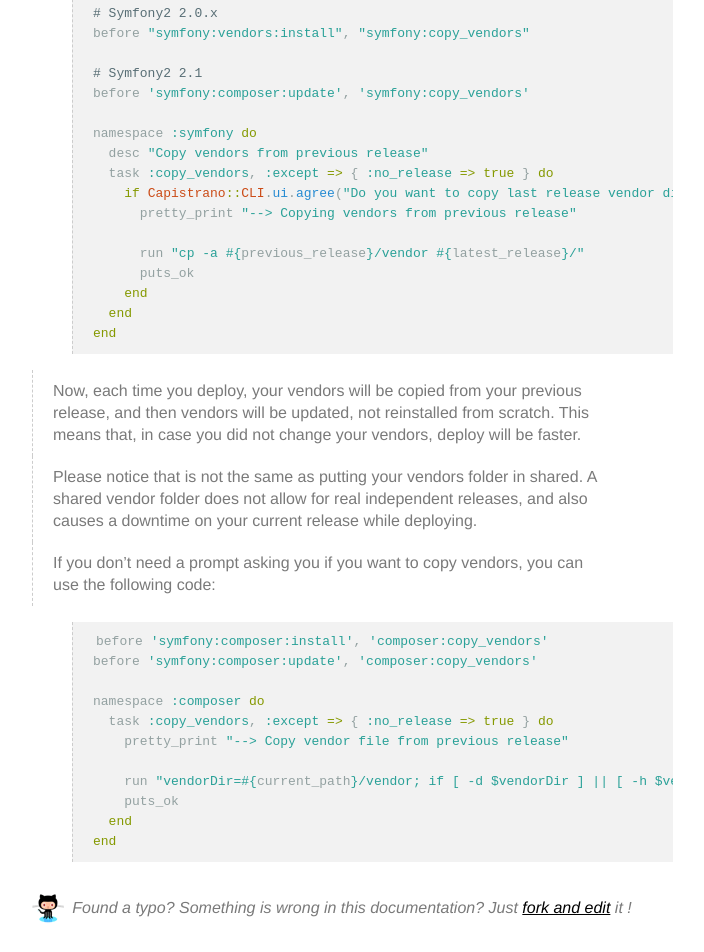
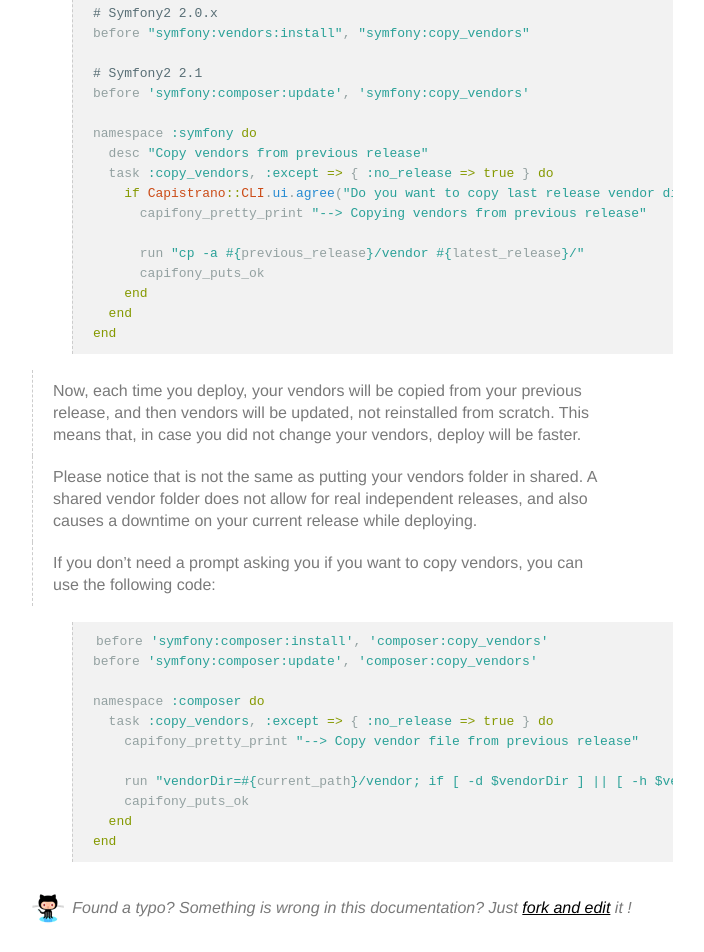
Before and after one commit to everzet/capifony, a Jekyll site: the page built from cookbook/speeding-up-deploy.markdown, in a window 1280 px wide. Shown: the part 369-1321 px from the top of the page, without its empty margins (288-992 px from the left). Built offline with Jekyll 4.4.1, drawn with Linux system fonts in a browser that asks for light colours; nearby versions of some CDN libraries.

Commit message:
Capifony 2.2.x update to "Speeding up deploy"
Updated composer "copy_vendor" snippets to be compatible with capifony
2.2.x

```diff
--- a/cookbook/speeding-up-deploy.markdown
+++ b/cookbook/speeding-up-deploy.markdown
@@ -22,10 +22,10 @@ namespace :symfony do
   desc "Copy vendors from previous release"
   task :copy_vendors, :except => { :no_release => true } do
     if Capistrano::CLI.ui.agree("Do you want to copy last release vendor dir then do composer install ?: (y/N)")
-      pretty_print "--> Copying vendors from previous release"
+      capifony_pretty_print "--> Copying vendors from previous release"
 
       run "cp -a #{previous_release}/vendor #{latest_release}/"
-      puts_ok
+      capifony_puts_ok
     end
   end
 end
@@ -48,10 +48,10 @@ before 'symfony:composer:update', 'composer:copy_vendors'
 
 namespace :composer do
   task :copy_vendors, :except => { :no_release => true } do
-    pretty_print "--> Copy vendor file from previous release"
+    capifony_pretty_print "--> Copy vendor file from previous release"
 
     run "vendorDir=#{current_path}/vendor; if [ -d $vendorDir ] || [ -h $vendorDir ]; then cp -a $vendorDir #{latest_release}/vendor; fi;"
-    puts_ok
+    capifony_puts_ok
   end
 end
 {% endhighlight %}
```
